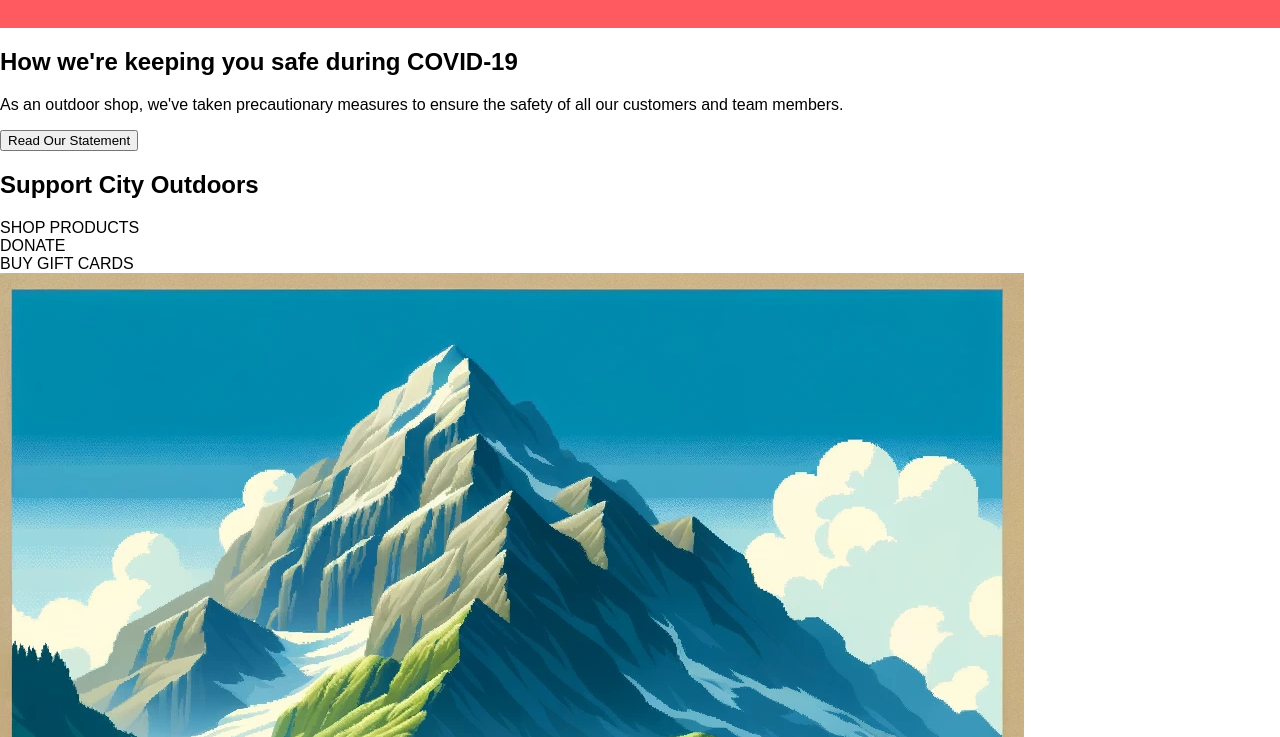
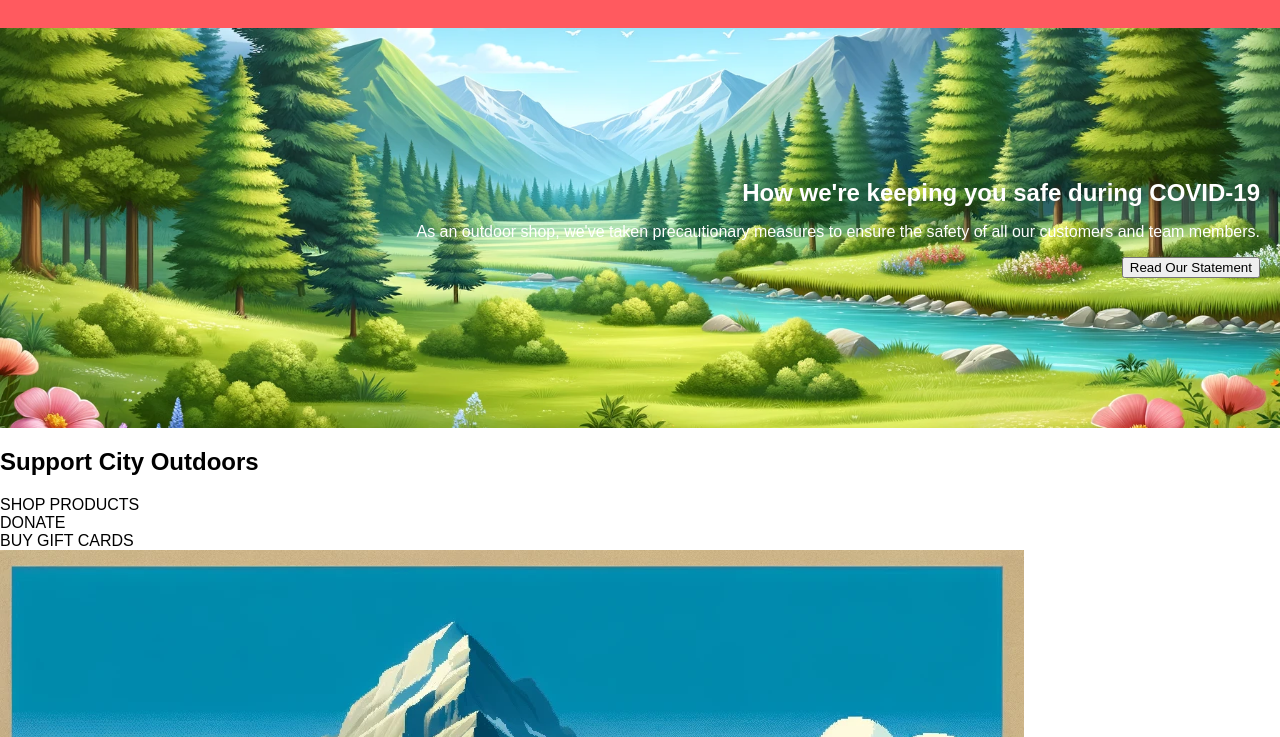
Before and after one commit to Carti011/CityAdventure, a plain HTML site: page index.html in a window 1280 px wide. Shown: the part 63-800 px from the top of the page. Drawn offline with nearby package versions, Linux system fonts and the light colour scheme; files whose address does not match are found by name.

Commit message:
Estilizando 1° sessao banner

```diff
--- a/src/css/estilo.css
+++ b/src/css/estilo.css
@@ -44,3 +44,21 @@ nav ul li a:hover{
     background-color: darkred;
     transform: translateY(-3px);
 }
+
+.hero {
+    background: url('/src/assets/banner/natureza.webp') no-repeat center center/cover;
+    height: 400px;
+    display: flex;
+    justify-content: flex-end;
+    align-items: center;
+    text-align: right;
+    color: white;
+}
+
+.hero-text {
+    padding: 20px;
+}
+
+.hero-text h1 {
+    margin: 0;
+}
```
